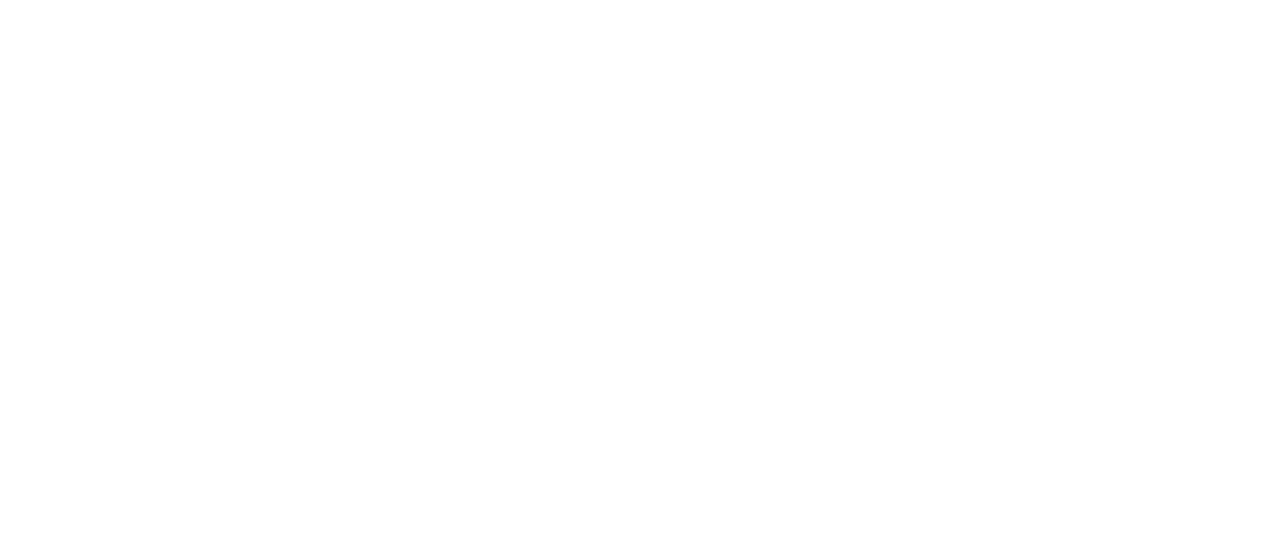
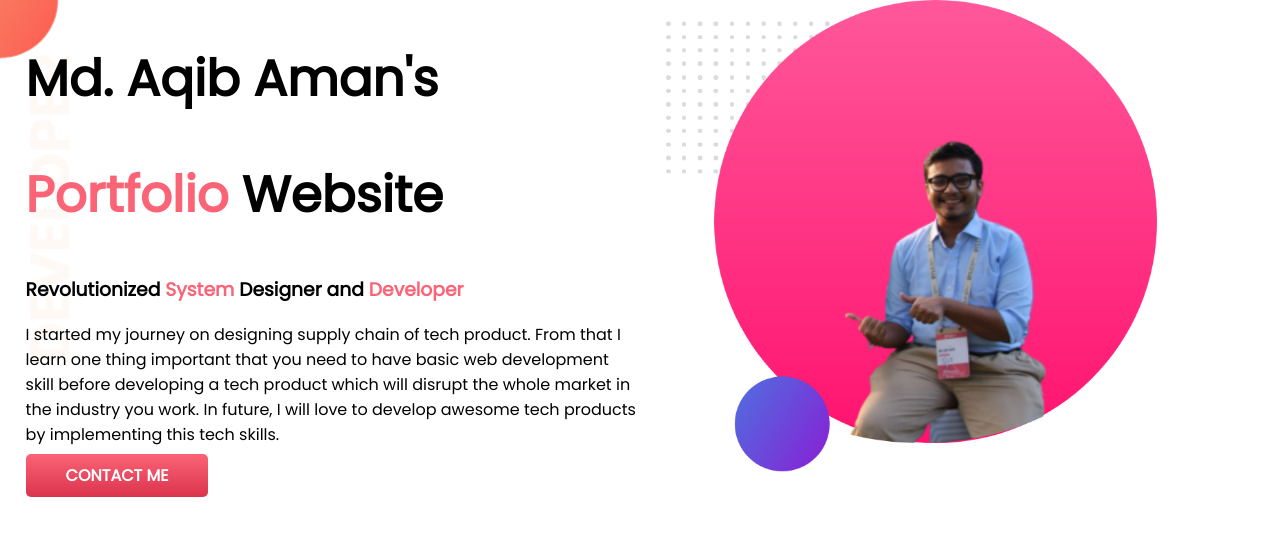
Before and after one commit to Aqibaman/developer-portfolio, a plain HTML site: page index.html in a window 1280 px wide. Drawn offline with Linux system fonts and the light colour scheme.

Commit message:
Top banner added

```diff
--- a/index.html
+++ b/index.html
@@ -5,9 +5,23 @@
     <meta http-equiv="X-UA-Compatible" content="IE=edge">
     <meta name="viewport" content="width=device-width, initial-scale=1.0">
     <title>Aqib Portfolio</title>
+    <link rel="preconnect" href="https://fonts.googleapis.com">
+    <link rel="preconnect" href="https://fonts.gstatic.com" crossorigin>
+    <link href="https://fonts.googleapis.com/css2?family=Poppins&display=swap" rel="stylesheet">
     <link rel="stylesheet" href="style.css">
 </head>
 <body>
-
+    <section class="top-banner">
+        <div class="half-width">
+            <h1>Md. Aqib Aman's</h1>
+            <h1><span class="orange">Portfolio</span> Website</h1>
+            <h3>Revolutionized <Span class="orange">System</span> Designer and <Span class="orange">Developer</span></h3>
+            <p>I started my journey on designing supply chain of tech product. From that I learn one thing important that you need to have basic web development skill before developing a tech product which will disrupt the whole market in the industry you work. In future, I will love to develop awesome tech products by implementing this tech skills.</p>
+            <a class="link-button" target="blank" href="https://www.linkedin.com/in/aqib-aman-niter/">CONTACT ME</a>
+        </div>
+        <div class="half-width">
+            <img src="images/my3.png" alt="">
+        </div>
+    </section>
 </body>
 </html>
--- a/style.css
+++ b/style.css
@@ -0,0 +1,32 @@
+body{
+    font-family: 'Poppins', sans-serif;
+    margin: 0;
+}
+h1{
+    font-size: 50px;
+}
+.orange{
+    color: #FB6376;
+}
+section{
+    display: flex;
+}
+.half-width{
+    width: 50%;
+    padding-left: 2%;
+}
+.half-width img{
+    width: 80%;
+}
+.link-button{
+    text-decoration: none;
+    background-image: linear-gradient(#FB6376, #da344d);
+    padding: 10px 40px;
+    color: white;
+    font-weight: 700;
+    border-radius: 5px;
+}
+.top-banner{
+    background-image: url(./images/top-banner.png);
+    background-repeat: no-repeat;
+}
```
Also changed, not shown: images/dream-bg.png (added), images/exp-bg.png (added), images/my-bg.png (added), images/my-bg2.png (added), images/my1.png (added), images/my2.png (added), images/my3.png (added), images/top-banner.png (added), 7 other files.
